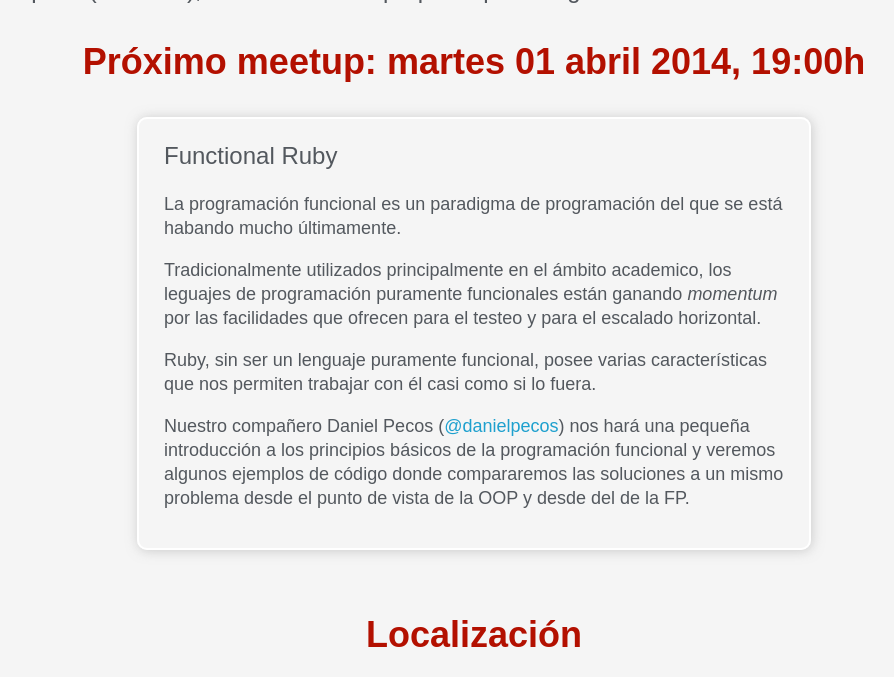
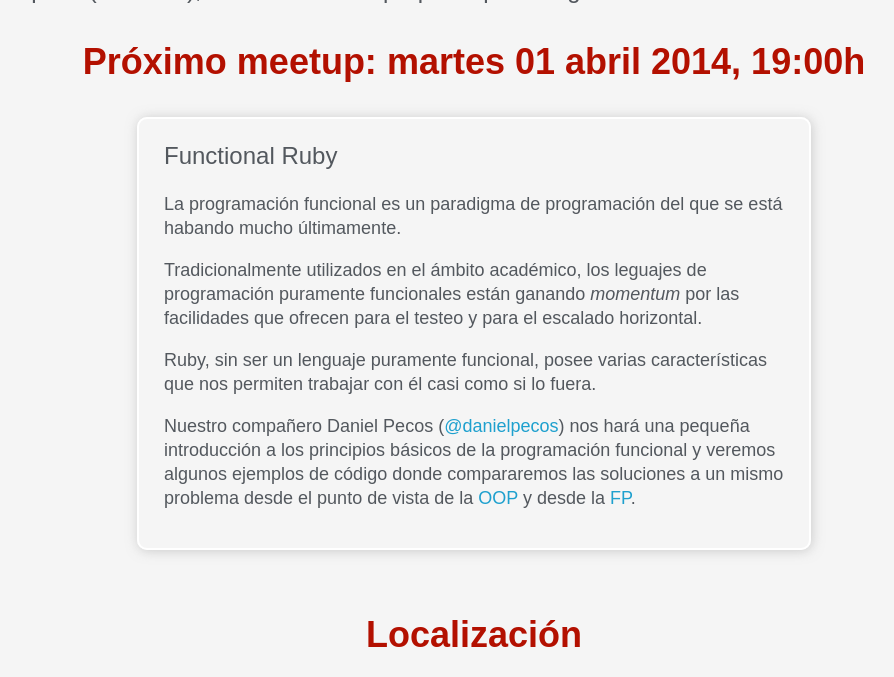
Before and after one commit to josacar/valenciarb.github.io, a Jekyll site: the page built from index.html, in a window 1280 px wide and 900 px high, scrolled down 421 px, cut to the strip 0-677 px from the top of the window. Shown: the whole strip, without its empty margins (166-1060 px from the left). Built offline with Jekyll 4.4.1, drawn with Linux system fonts in a browser that asks for light colours; some web fonts are replaced; Markdown is read by kramdown in place of the engine named in the settings.

Commit message:
Adding some links and some fixes to April 2014 meetup post

```diff
--- a/_posts/2014-04-01-functional-ruby.markdown
+++ b/_posts/2014-04-01-functional-ruby.markdown
@@ -5,8 +5,8 @@ title: "Functional Ruby"
 
 La programación funcional es un paradigma de programación del que se está habando mucho últimamente.
 
-Tradicionalmente utilizados principalmente en el ámbito academico, los leguajes de programación puramente funcionales están ganando _momentum_ por las facilidades que ofrecen para el testeo y para el escalado horizontal.
+Tradicionalmente utilizados en el ámbito académico, los leguajes de programación puramente funcionales están ganando _momentum_ por las facilidades que ofrecen para el testeo y para el escalado horizontal.
 
 Ruby, sin ser un lenguaje puramente funcional, posee varias características que nos permiten trabajar con él casi como si lo fuera.
 
-Nuestro compañero Daniel Pecos ([@danielpecos](https://twitter.com/danielpecos)) nos hará una pequeña introducción a los principios básicos de la programación funcional y veremos algunos ejemplos de código donde compararemos las soluciones a un mismo problema desde el punto de vista de la OOP y desde del de la FP.
+Nuestro compañero Daniel Pecos ([@danielpecos](https://twitter.com/danielpecos)) nos hará una pequeña introducción a los principios básicos de la programación funcional y veremos algunos ejemplos de código donde compararemos las soluciones a un mismo problema desde el punto de vista de la [OOP](http://en.wikipedia.org/wiki/Object-oriented_programming) y desde la [FP](http://en.wikipedia.org/wiki/Functional_programming).
```
